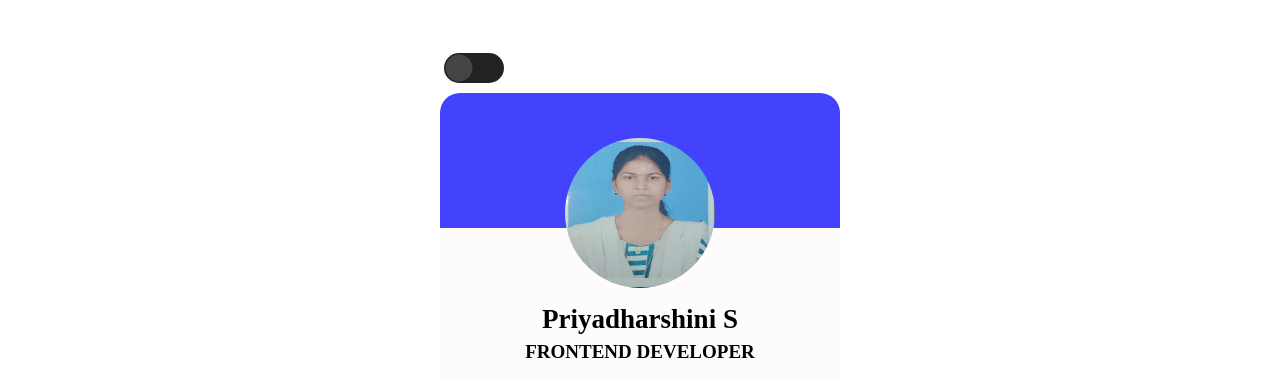
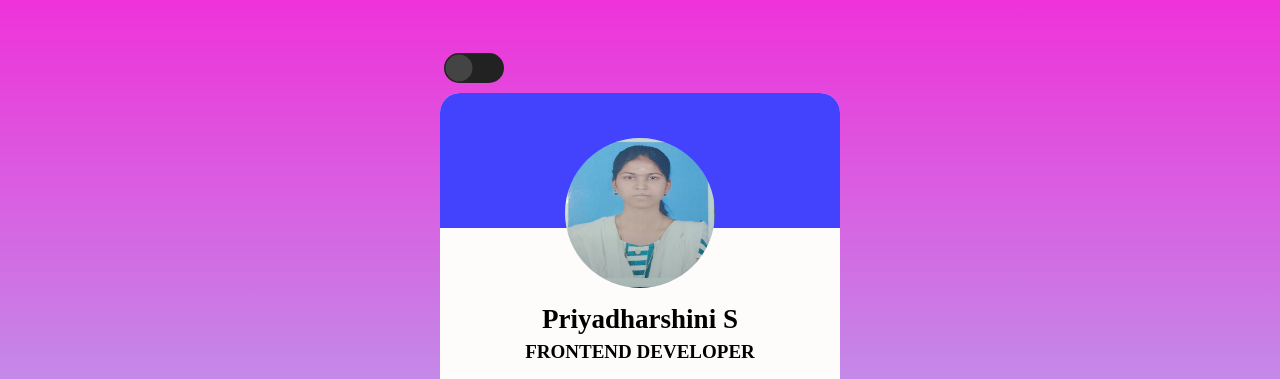
Before and after one commit to Priya-350/profilecard, a plain HTML site: page index.html in a window 1280 px wide. Shown: the top 379 px of the page. Drawn offline with Linux system fonts and the light colour scheme.

Commit message:
Update style.css

```diff
--- a/style.css
+++ b/style.css
@@ -1,6 +1,6 @@
 body{
 
-    background:linear-gradient(to bottom,#EF32D9,#89FFFD,150%);
+    background:linear-gradient(to bottom,#EF32D9,#89FFFD);
     background-size:100% 100% ;
     background-size:cover ;
     line-height:7px;
```
